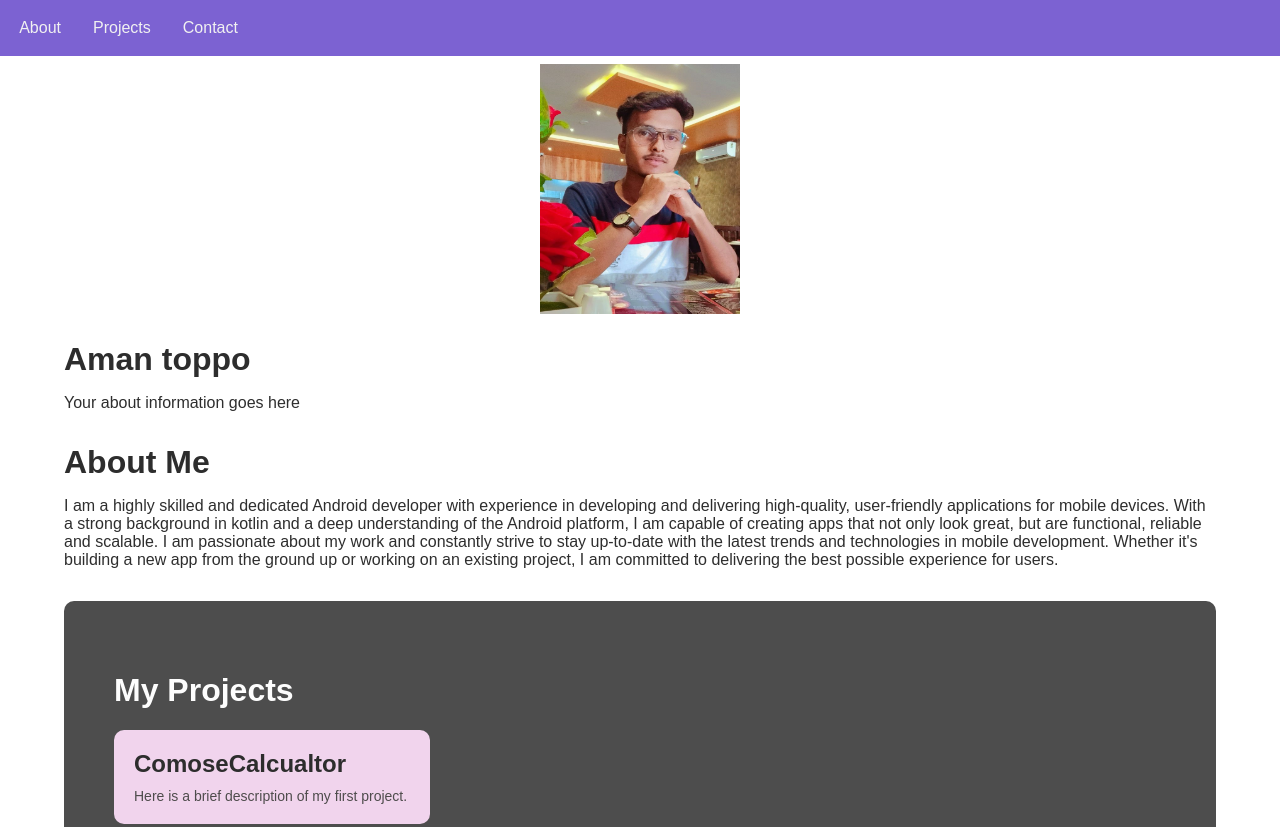
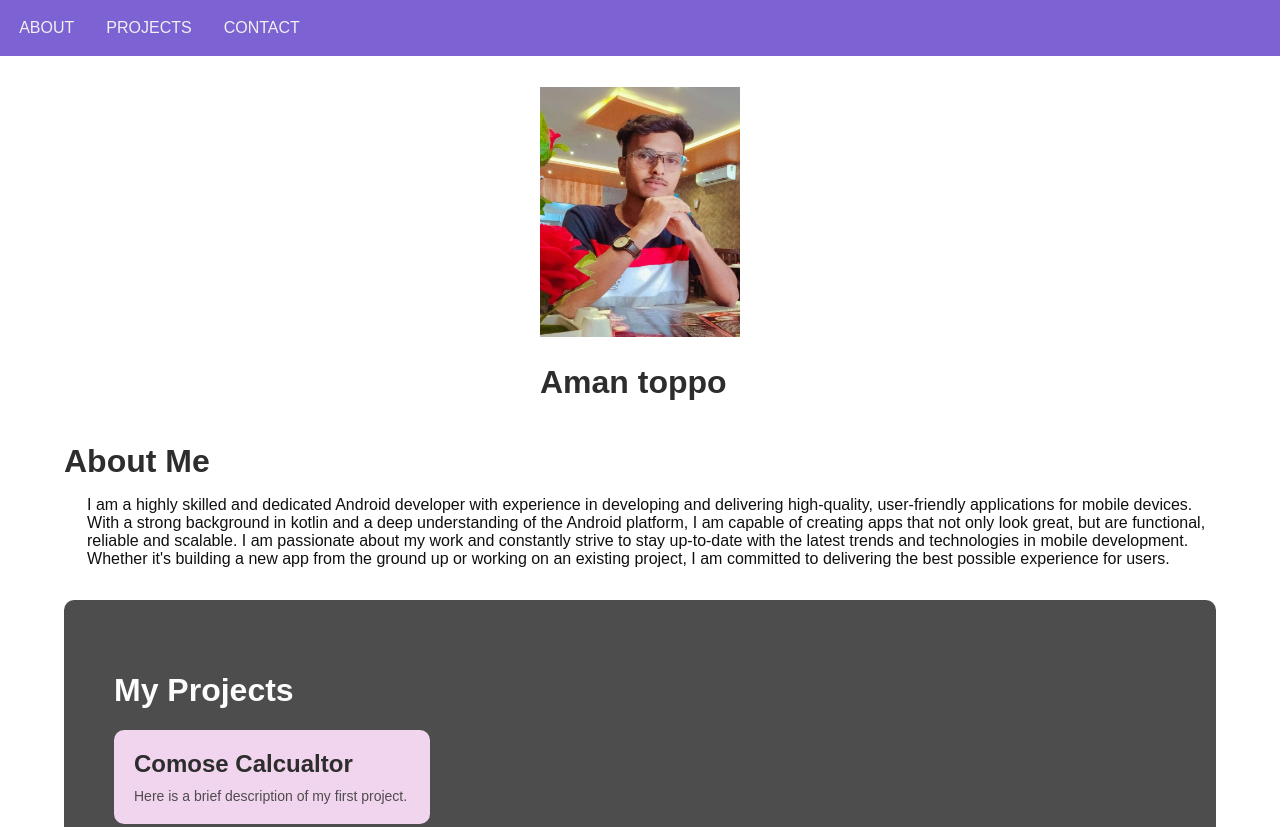
Before and after one commit to avelon1A/portfolio, a plain HTML site: page index.html in a window 1280 px wide. Shown: the top 827 px of the page. Drawn offline with Linux system fonts and the light colour scheme.

Commit message:
Update index.html
some change

```diff
--- a/index.html
+++ b/index.html
@@ -7,25 +7,26 @@
   </head>
   <body>
     <header class ="fix">
-      <nav>
+      <nav >
         <ul>
-          <li><a href="#about">About</a></li>
-          <li><a href="#projects">Projects</a></li>
-          <li><a href="#contact">Contact</a></li>
+          <li><a href="#about">ABOUT</a></li>
+          <li><a href="#projects">PROJECTS</a></li>
+          <li><a href="#contact">CONTACT</a></li>
         </ul>
       </nav>
     </header>
     <main>
-        <section class="center">
+        <section class="amanpic">
             <div>
               <img src="aman profile new.jpg" alt="Your Image">
               <h2>Aman toppo</h2>
             </div>
-            <p>Your about information goes here</p>
+
           </section>
 
       <section id="about">
         <h2>About Me</h2>
+        <div class="about-me">
         <p>
             I am a highly skilled and dedicated Android developer with experience in developing and
             delivering high-quality, user-friendly applications for mobile devices. With a strong
@@ -37,11 +38,12 @@
              experience for users.
 
         </p>
+      </div>
       </section>
       <div class="project-section">
         <h1>My Projects</h1>
         <div class="project">
-          <h2 class="project-title">ComoseCalcualtor</h2>
+          <h2 class="project-title">Comose Calcualtor</h2>
           <p class="project-description">Here is a brief description of my first project.</p>
         </div>
         <div class="project">
@@ -62,7 +64,7 @@
         </div>
       </div>
 
-      <section id="contact">
+      <section class="contact">
         <h2>Get In Touch</h2>
         <form action="[Your email or message handling service URL]" method="post">
           <label for="name">Name:</label>
@@ -71,7 +73,7 @@
           <input type="email" id="email" name="email" required>
           <label for="message">Message:</label>
           <textarea id="message" name="message" required></textarea>
-          <input type="submit" value="Submit">
+          <input  type="submit" value="Submit">
         </form>
       </section>
       <footer>
```
